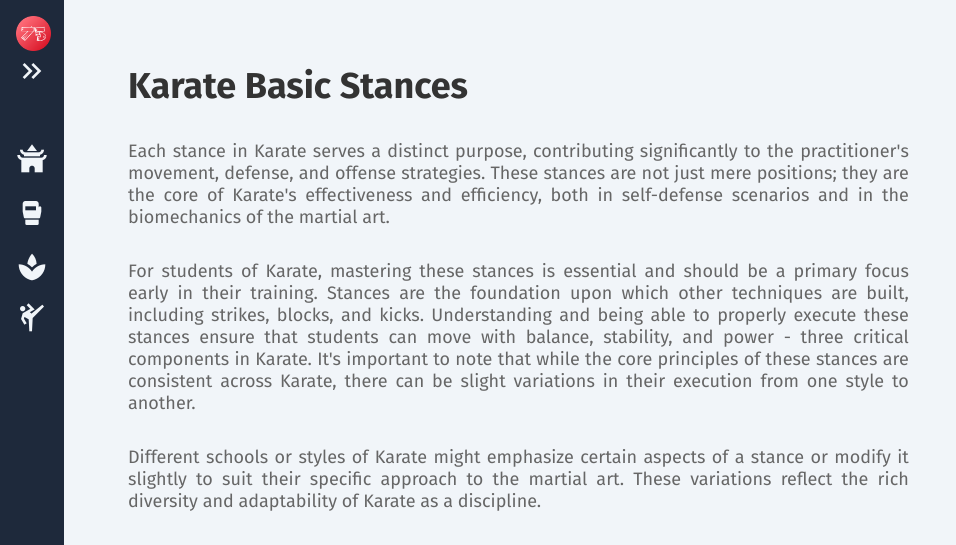
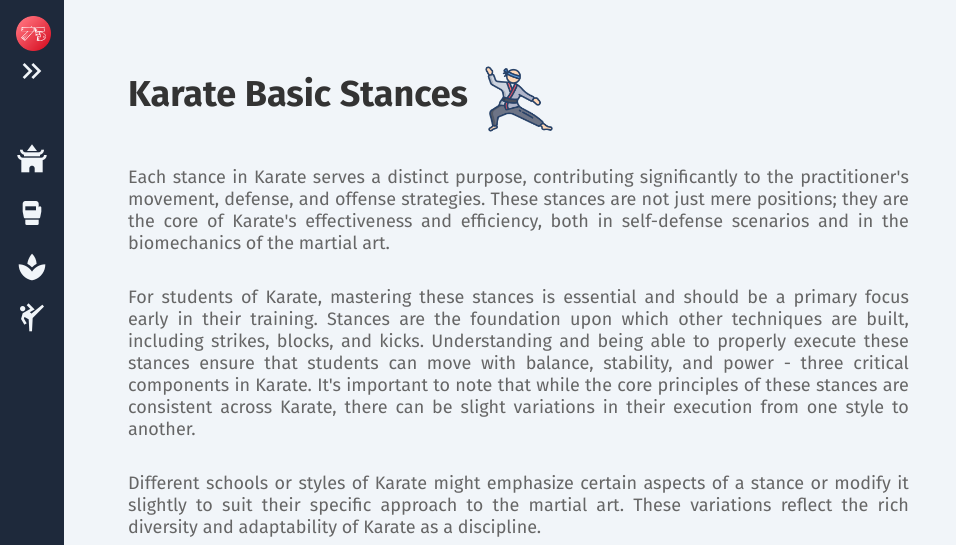
Before and after one commit to QuantumPixie/karate-quest, a Vue app: page /karate-basic-stances in a window 1280 px wide. Shown: the top 545 px of the page, without its empty margins (0-956 px from the left). Built offline with nearby package versions, Linux system fonts and the light colour scheme.

Commit message:
minor changes to margins, added icon to stances

```diff
--- a/src/components/SideBar.vue
+++ b/src/components/SideBar.vue
@@ -163,4 +163,7 @@ aside {
     }
   }
 }
+.menu .button.sublink {
+  margin-left: 4rem;
+}
 </style>
--- a/src/views/BasicStancesView.vue
+++ b/src/views/BasicStancesView.vue
@@ -6,7 +6,10 @@ const videoUrl = computed(() => `https://www.youtube.com/embed/${videoId.value}`
 </script>
 <template>
   <main class="stances">
-    <h1>Karate Basic Stances</h1>
+    <div class="header">
+      <h1>Karate Basic Stances</h1>
+      <img src="@/assets/judo_3903767.png" alt="Stance" class="icon" />
+    </div>
     <p>
       Each stance in Karate serves a distinct purpose, contributing significantly to the
       practitioner's movement, defense, and offense strategies. These stances are not just mere
--- a/src/views/MyKarateQuestView.vue
+++ b/src/views/MyKarateQuestView.vue
@@ -219,7 +219,7 @@ h2 {
   .progress-label {
     font-size: 14px;
   }
-  .fundamentals-card h3[data-v-a1d78408] {
+  .fundamentals-card h3 {
     font-size: 1.5em;
     margin: 1rem;
     color: white;
```
Also changed, not shown: src/assets/judo_3903767.png (added).
